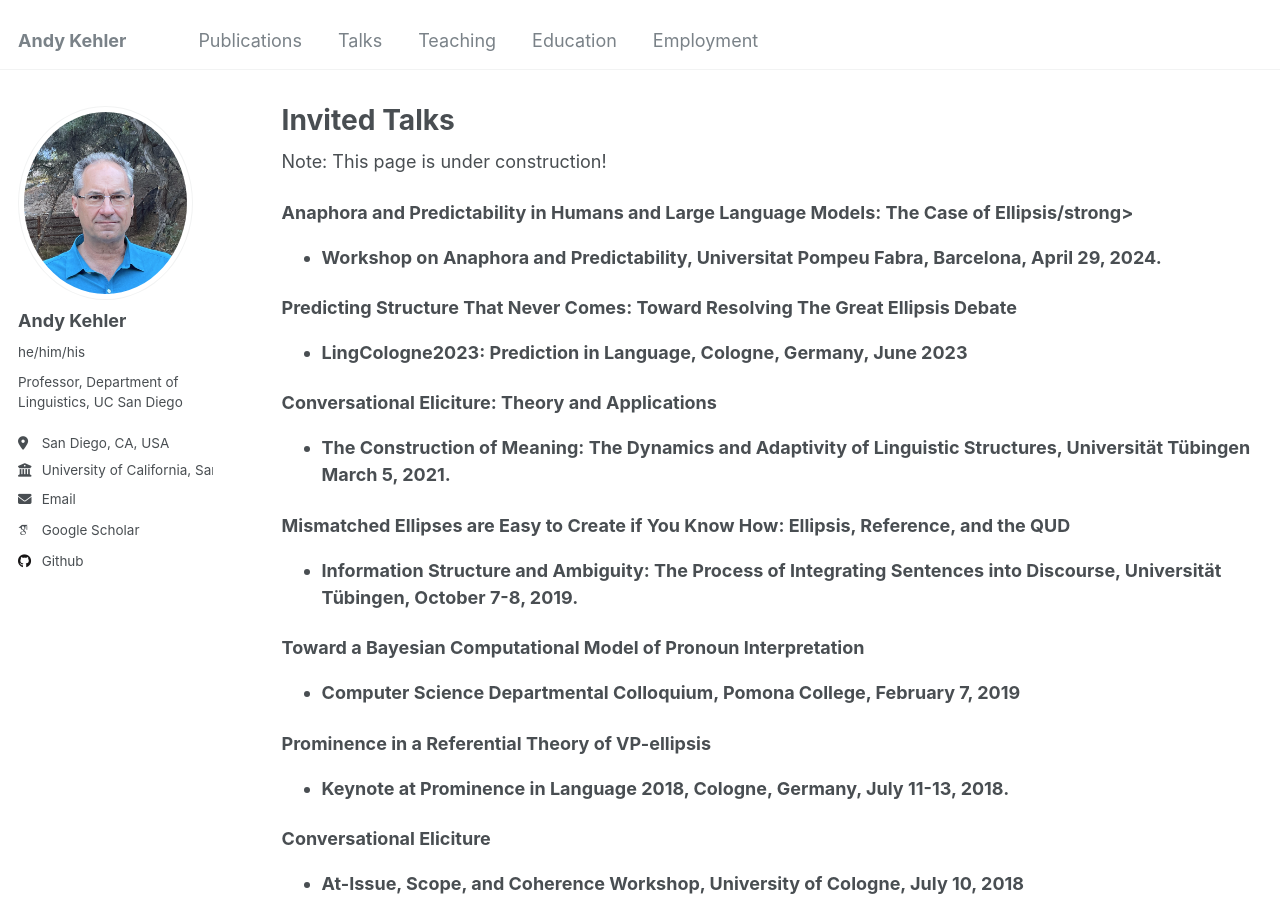
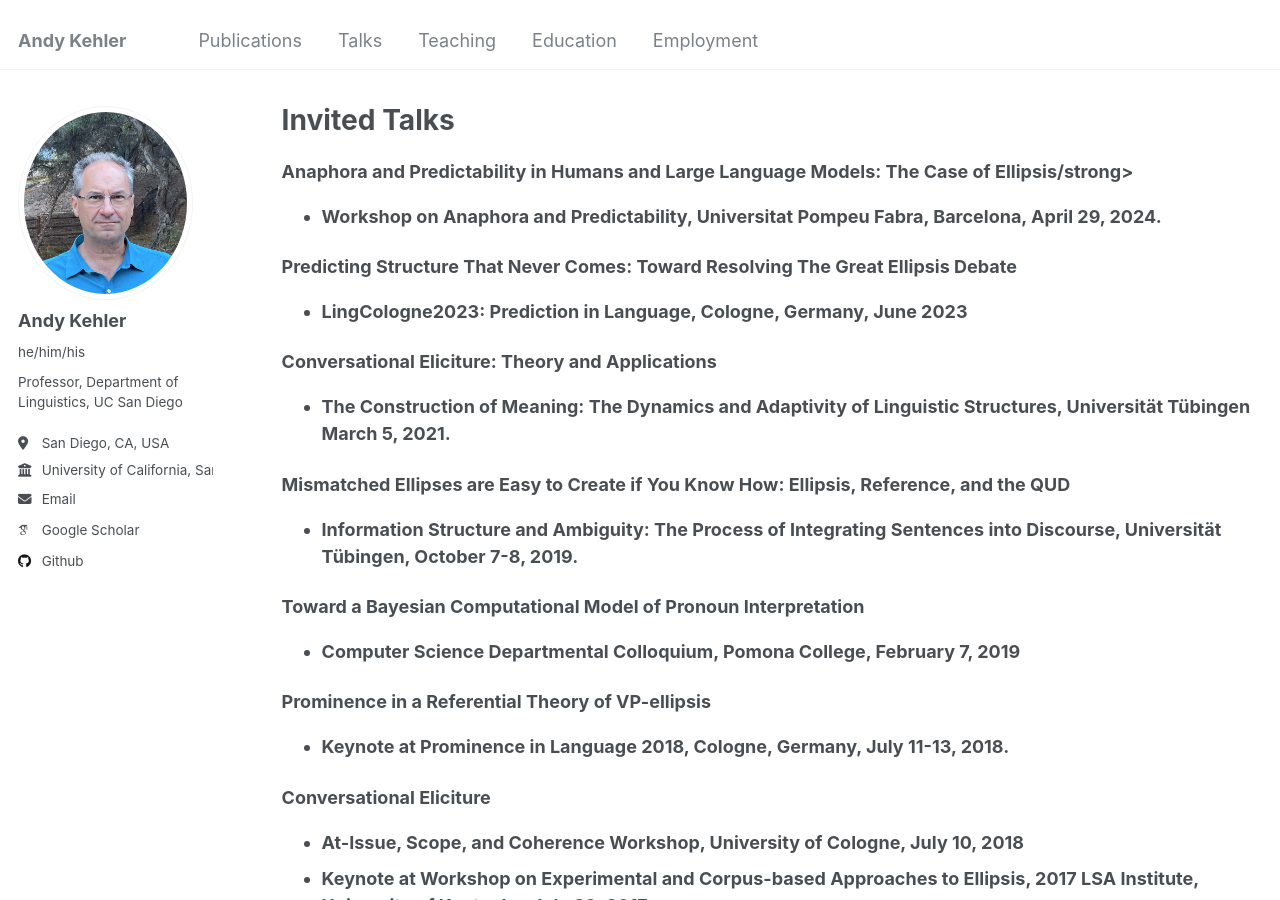
Before and after one commit to akehler/akehler.github.io, a Jekyll site: the page built from _pages/talks.html, in a window 1280 px wide and 900 px high. Built offline with Jekyll 4.4.1, drawn with Linux system fonts in a browser that asks for light colours; some web fonts are replaced.

Commit message:
Update talks.html

```diff
--- a/_pages/talks.html
+++ b/_pages/talks.html
@@ -4,7 +4,6 @@ title: "Invited Talks"
 permalink: /talks/
 author_profile: true
 ---
-Note: This page is under construction!
 
 <p> </p>
 <strong>Anaphora and Predictability in Humans and Large Language Models:
```
